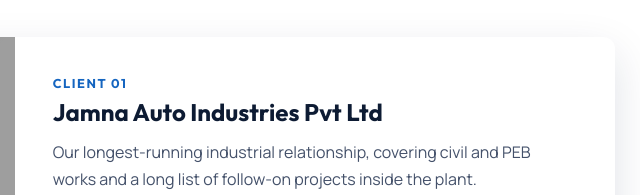
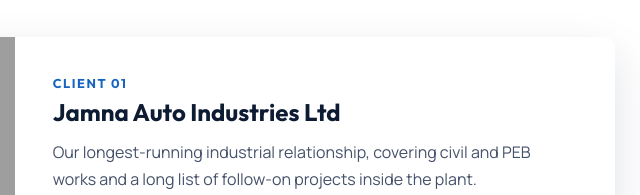
Before and after one commit to srharish34-wq/BHARANI-CONSTRUCTION, a plain HTML site: page clients.html in a window 1280 px wide. Shown: the part 1040-1235 px from the top of the page, 614-1254 px from the left. Drawn offline with Linux system fonts and the light colour scheme; grey boxes are pictures that could not be loaded; animation ran at ten frames a second.

Commit message:
Update clients.html

```diff
--- a/clients.html
+++ b/clients.html
@@ -55,7 +55,7 @@
     <div class="crows" id="crows">
 <article class="crow rv" data-ind="Automobile" style="--c:#1565C0">
   <div class="cimg"><img src="images/clients/jamna-work.jpg" alt="Jamna Auto Industries Pvt Ltd project" loading="lazy" width="600" height="420"><b>01</b><em>Automobile</em></div>
-  <div class="ctx"><small>Client 01</small><h3>Jamna Auto Industries Pvt Ltd</h3><p>Our longest-running industrial relationship, covering civil and PEB works and a long list of follow-on projects inside the plant.</p>
+  <div class="ctx"><small>Client 01</small><h3>Jamna Auto Industries Ltd</h3><p>Our longest-running industrial relationship, covering civil and PEB works and a long list of follow-on projects inside the plant.</p>
     <div class="meta"><div><i>Works executed</i><strong>Civil and PEB</strong></div><div><i>Project value</i><strong>On request</strong></div></div>
     <div class="tags"><span>Machine building works</span><span>PEB building works</span><span>Paver block works</span><span>Windows and door works</span><span>Floor polishing works</span><span>Compound wall works</span><span>Epoxy flooring</span></div>
     <button class="btn blue shine" data-open-enquiry>Get a similar quote</button></div>
```
